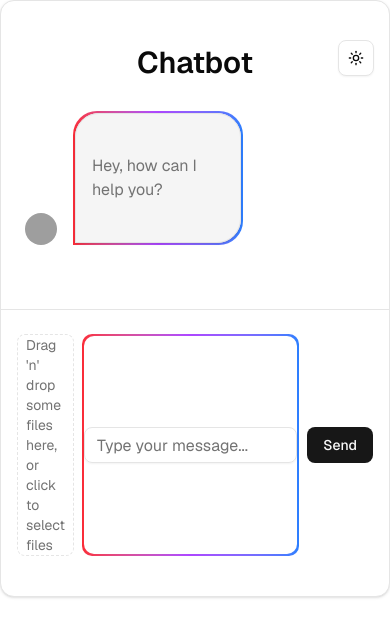
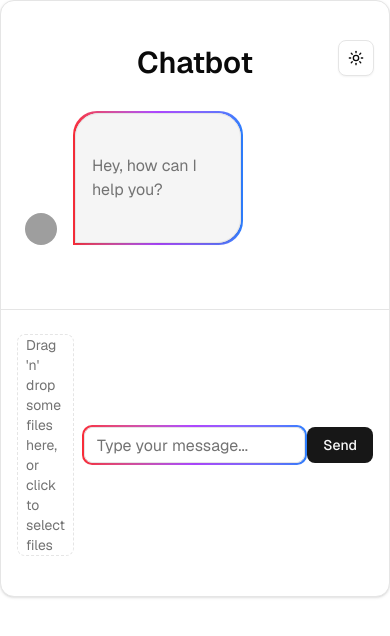
Before and after one commit to parhamGithub/chatbot, a Next.js app: page / in a window 390 px wide. Shown: the top 636 px of the page. Built offline with nearby package versions, Linux system fonts and the light colour scheme; no server answers; grey boxes are pictures that could not be loaded.

Commit message:
debugged the input UI to be responsive

```diff
--- a/components/chatbox/ChatInterface.tsx
+++ b/components/chatbox/ChatInterface.tsx
@@ -361,7 +361,7 @@ export function ChatInterface() {
               </p>
             )}
           </div>
-          <GradientBorder classNameP="flex-8">
+          <GradientBorder classNameP="flex-8 m-auto">
             <Input
               placeholder="Type your message..."
               value={input}
--- a/components/tools/gradientBorder.tsx
+++ b/components/tools/gradientBorder.tsx
@@ -10,7 +10,7 @@ export const GradientBorder = ({
   rounded?: string;
 }) => {
   return (
-    <div className={`relative p-[2px] ${classNameP}`}>
+    <div className={`relative p-[2px] h-fit ${classNameP}`}>
       <div
         className={`absolute inset-0 bg-gradient-to-r
                 from-red-500 via-purple-500 to-blue-500 ${rounded}`}
```
